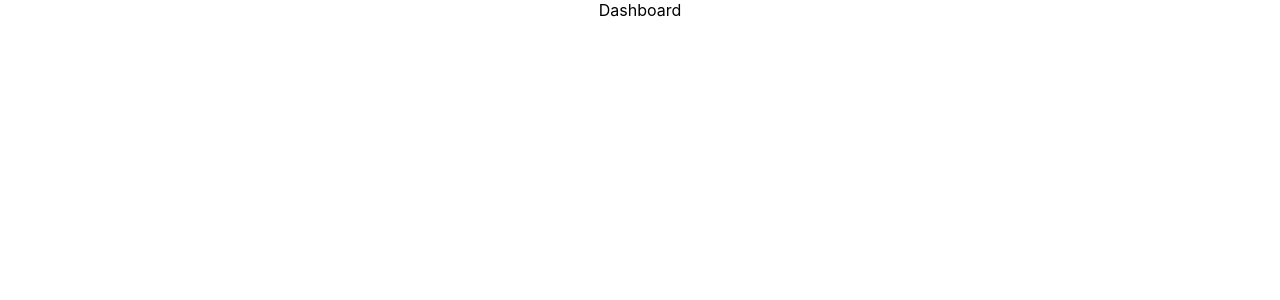
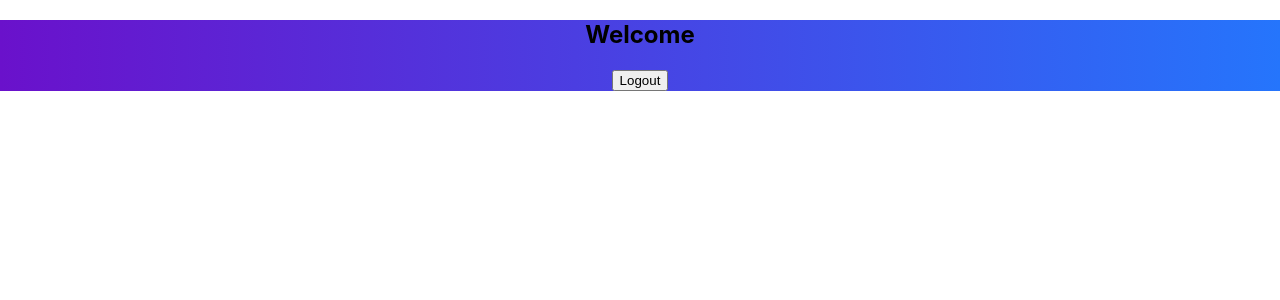
Before and after one commit to ylmgrbzz/JWT-Authentication-App-using-RTK-Query-RTK-Query-Auth-Redux-Toolkit-TypeScript, a React (Create React App) app: page /dashboard in a window 1280 px wide. Shown: the top 300 px of the page. Built offline with nearby package versions, Linux system fonts and the light colour scheme.

Commit message:
Update Dashboard component to include user name and logout functionality

```diff
--- a/src/pages/Dashboard.tsx
+++ b/src/pages/Dashboard.tsx
@@ -1,7 +1,33 @@
 import React from "react";
+import { useAppSelector } from "../app/hooks";
+import { useNavigate } from "react-router-dom";
+import { selectAuth } from "../features/authSlice";
 
 const Dashboard = () => {
-  return <div>Dashboard</div>;
+  const { name } = useAppSelector((state) => state.auth);
+  const navigate = useNavigate();
+
+  return (
+    <section className="vh-100 gradient-custom">
+      <div className="container py-5 h-100">
+        <div className="row d-flex justify-content-center align-items-center h-100">
+          <div className="col-12 col-md-8 col-lg-6 col-xl-5">
+            <div className="card" style={{ borderRadius: "15px" }}>
+              <div className="card-body p-5 text-center">
+                <h2 className="fw-bold">Welcome {name}</h2>
+                <button
+                  className="btn btn-primary btn-lg"
+                  onClick={() => navigate("/auth")}
+                >
+                  Logout
+                </button>
+              </div>
+            </div>
+          </div>
+        </div>
+      </div>
+    </section>
+  );
 };
 
 export default Dashboard;
```
